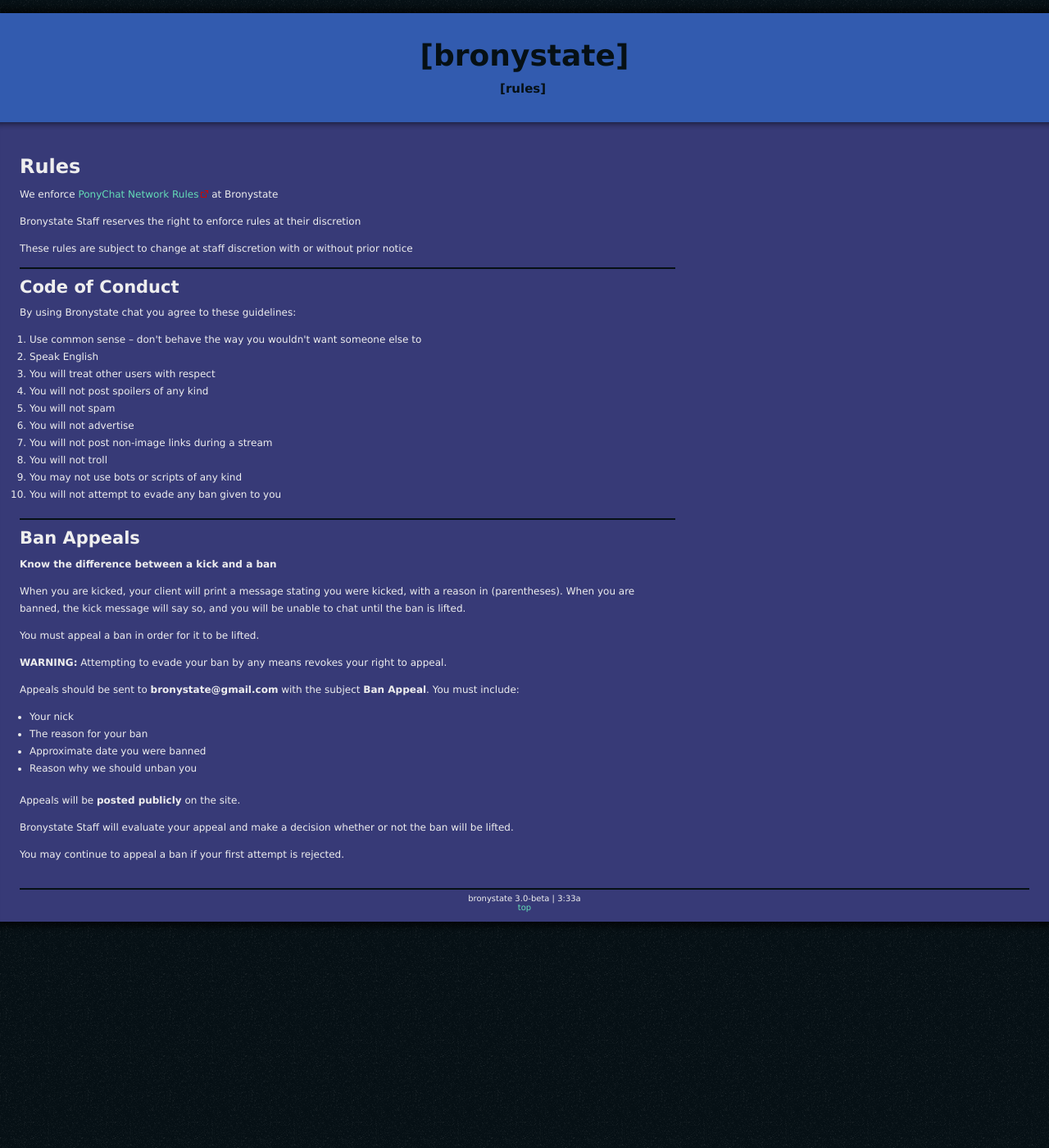
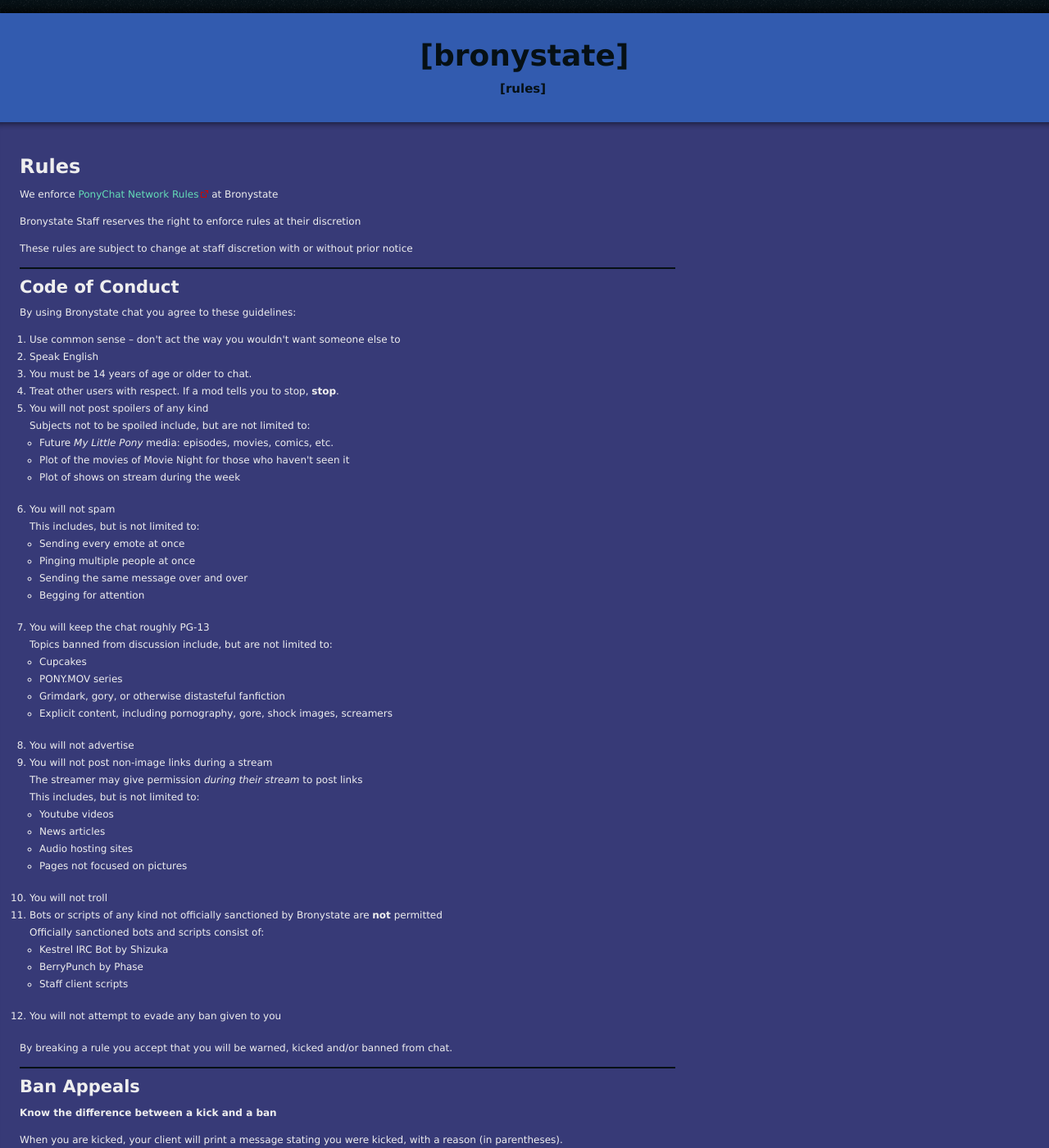
Before and after one commit to Bronystate/brstv3, a Jekyll site: the page built from index_rules.md, in a window 1280 px wide and 1400 px high. Shown: the whole window at 82% size. Built offline with Jekyll 4.4.1, drawn with Linux system fonts in a browser that asks for light colours; nearby versions of some CDN libraries; some of the changed text lies outside the part shown.

Commit message:
added detail to rules

```diff
--- a/index_rules.md
+++ b/index_rules.md
@@ -19,16 +19,44 @@
 
 By using Bronystate chat you agree to these guidelines:
 
-1. Use common sense -- don't behave the way you wouldn't want someone else to
-2. Speak English
-3. You will treat other users with respect
-4. You will not post spoilers of any kind
-5. You will not spam
-6. You will not advertise
-7. You will not post non-image links during a stream
-8. You will not troll
-9. You may not use bots or scripts of any kind
-10. You will not attempt to evade any ban given to you
+ 1. Use common sense -- don't act the way you wouldn't want someone else to
+ 2. Speak English
+ 3. You must be 14 years of age or older to chat.
+ 4. Treat other users with respect. If a mod tells you to stop, **stop**.
+ 5. You will not post spoilers of any kind
+    Subjects not to be spoiled include, but are not limited to:
+    - Future *My Little Pony* media: episodes, movies, comics, etc.
+    - Plot of the movies of Movie Night for those who haven't seen it
+    - Plot of shows on stream during the week
+ 6. You will not spam
+    This includes, but is not limited to:
+    - Sending every emote at once
+    - Pinging multiple people at once
+    - Sending the same message over and over
+    - Begging for attention
+ 7. You will keep the chat roughly PG-13
+    Topics banned from discussion include, but are not limited to:
+    - Cupcakes
+    - PONY.MOV series
+    - Grimdark, gory, or otherwise distasteful fanfiction
+    - Explicit content, including pornography, gore, shock images, screamers
+ 8. You will not advertise
+ 9. You will not post non-image links during a stream
+    The streamer may give permission *during their stream* to post links
+    This includes, but is not limited to:
+    - Youtube videos
+    - News articles
+    - Audio hosting sites
+    - Pages not focused on pictures
+10. You will not troll
+11. Bots or scripts of any kind not officially sanctioned by Bronystate are **not** permitted
+    Officially sanctioned bots and scripts consist of:
+    - Kestrel IRC Bot by Shizuka
+    - BerryPunch by Phase
+    - Staff client scripts
+12. You will not attempt to evade any ban given to you
+
+By breaking a rule you accept that you will be warned, kicked and/or banned from chat.
 
 * * * * *
 
```
Also changed, not shown: other parts of index_rules.md (+2 -2 lines).
